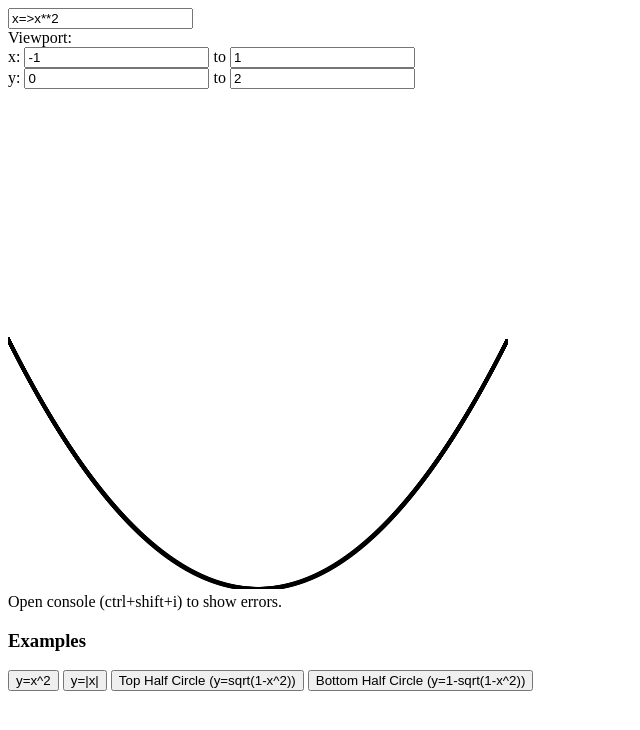
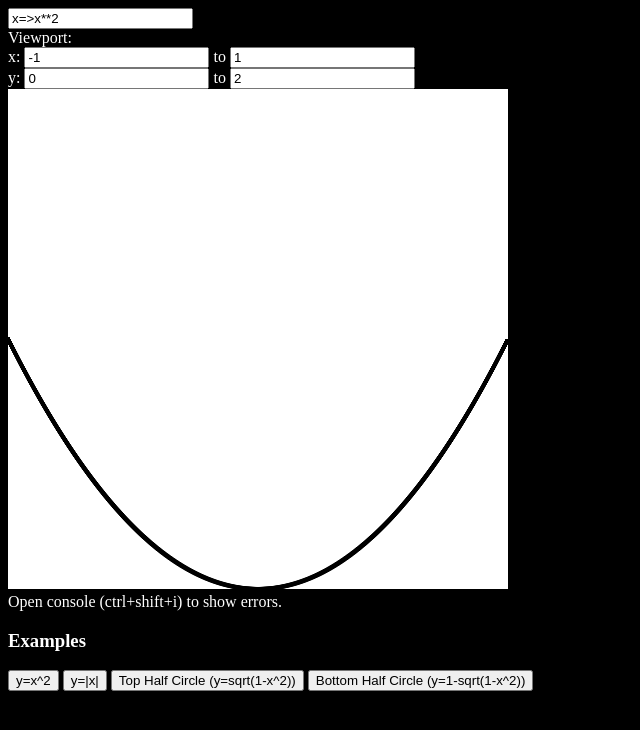
Before and after one commit to noah560/TinyCalc, a plain HTML site: page index.html in a window 1280 px wide. Shown: the whole page, without its empty margins (0-640 px from the left). Drawn offline with Linux system fonts and the light colour scheme.

Commit message:
Fixed color scheme issue

```diff
--- a/index.html
+++ b/index.html
@@ -1,4 +1,4 @@
-<!DOCTYPE html><html><body>
+<!DOCTYPE html><html><body style="color: white; background-color: black;">
 <input id="equation" value="x=>x**2" /><br/>
 Viewport:<br/>x: <input id="left" value="-1" /> to <input id="right" value="1" /><br/>
 y: <input id="bottom" type="text" value="0" /> to <input id="top" type="text" value="2" /><br/>
```
Also changed, not shown: 1 other file.
